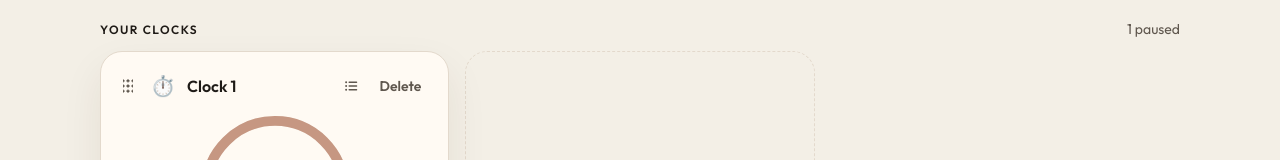
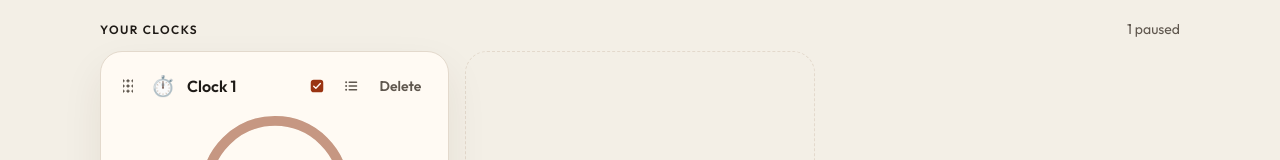
Before and after one commit to Yingxu-Mu/countdown-clocks, a React (Vite) app: page / in a window 1280 px wide. Both pictures are taken after a click on the button "Add a clock". Shown: the part 176-336 px from the top of the page. Built offline with nearby package versions, Linux system fonts and the light colour scheme.

Commit message:
set focus mode to optional

```diff
--- a/src/App.tsx
+++ b/src/App.tsx
@@ -17,7 +17,7 @@ import { DraftClock } from './components/DraftClock'
 import { SoundSwitch } from './components/SoundSwitch'
 import { StyleSwitch } from './components/StyleSwitch'
 import { DEFAULT_CLOCK_ICON } from './icons'
-import { freshLedger, noteEdit, noteFlip, noteKind, notePause, noteReset, noteStart, repairUncountedFinish } from './ledger'
+import { freshLedger, noteEdit, noteFlip, noteFocus, noteKind, notePause, noteReset, noteStart, repairUncountedFinish } from './ledger'
 import { playSound, prepareSound, primeAudio, unlockSound } from './sounds'
 import { indexUnderPoint, type FrozenSlot } from './reorder'
 import { loadClocks, loadSettings, saveClocks, saveSettings, subscribeStorage } from './storage'
@@ -463,6 +463,10 @@ export default function App() {
     setClocks((current) => current.map((clock) => (clock.id === id ? noteKind(clock, kind) : clock)))
   }
 
+  function updateFocus(id: string, focus: boolean) {
+    setClocks((current) => current.map((clock) => (clock.id === id ? noteFocus(clock, focus) : clock)))
+  }
+
   function updateTitle(id: string, label: string) {
     const next = label.trim().slice(0, 40)
     if (!next) return
@@ -672,6 +676,7 @@ export default function App() {
                   onTimeChange={(totalSeconds) => updateTime(clock.id, totalSeconds)}
                   onFlip={() => flipClock(clock.id)}
                   onKind={(kind) => updateKind(clock.id, kind)}
+                  onFocus={(focus) => updateFocus(clock.id, focus)}
                   onReorderPointerDown={(event) => onReorderPointerDown(clock.id, event)}
                   onReorderPointerMove={(event) => onReorderPointerMove(clock.id, event)}
                   onReorderPointerUp={(event) => onReorderPointerUp(clock.id, event)}
--- a/src/clocks.ts
+++ b/src/clocks.ts
@@ -24,7 +24,8 @@ export function nextLabel(clocks: readonly Clock[]): string {
 //
 // A stopwatch that reaches 99:59:59 is paused, not marked done, and it does
 // not chime. A countdown whose `endsAt` has passed is the only path that
-// counts an Unbroken success and later plays the finish sound.
+// counts an Unbroken success, and only when that run had focus on. The finish
+// sound plays afterwards.
 export function settleClocks(clocks: readonly Clock[], now: number): Clock[] {
   let changed = false
   const next = clocks.map((clock) => {
--- a/src/components/ClockBack.tsx
+++ b/src/components/ClockBack.tsx
@@ -2,12 +2,12 @@
 //
 // Accumulate is the default view: total running time (both directions), plus
 // today and the previous day that actually has time. Unbroken is the other
-// view: the rate of countdowns that reached zero without a pause, reset, edit,
-// or flip. The radio only switches the view. Both ledgers are recorded from
-// the moment the clock is created, whichever button is selected.
+// view: the rate of focused countdowns that reached zero without a pause,
+// reset, edit, or flip. The radio only switches the view. Accumulate records
+// every running minute. Unbroken records a countdown only while focus is on.
 //
 // An open attempt is shown as a provisional success so the rate moves as soon
-// as a clean run starts, and falls back if that run is interrupted.
+// as a clean focused run starts, and falls back if that run is interrupted.
 
 import { useEffect, useRef, useState } from 'react'
 import { displayAccrued, priorDay, todayAccrued } from '../ledger'
@@ -19,11 +19,12 @@ type ClockBackProps = {
   clock: Clock
   now: number
   onKind: (kind: ClockKind) => void
+  onFocus: (focus: boolean) => void
   onTurn: () => void
   onDelete: () => void
 }
 
-export function ClockBack({ clock, now, onKind, onTurn, onDelete }: ClockBackProps) {
+export function ClockBack({ clock, now, onKind, onFocus, onTurn, onDelete }: ClockBackProps) {
   const unbroken = clock.kind === 'continuous'
   // Count the in-progress clean run as a success for the percentage only.
   // The stored `successes` value is not incremented until the countdown ends.
@@ -43,6 +44,7 @@ export function ClockBack({ clock, now, onKind, onTurn, onDelete }: ClockBackPro
           <h3 className="card-label">{clock.label}</h3>
         </div>
         <div className="card-tools">
+          <FocusToggle label={clock.label} pressed={clock.focus} onChange={onFocus} />
           <TurnButton label={`Show the clock for ${clock.label}`} pressed onClick={onTurn} />
           <DeleteButton label={clock.label} onDelete={onDelete} />
         </div>
@@ -82,7 +84,7 @@ export function ClockBack({ clock, now, onKind, onTurn, onDelete }: ClockBackPro
             </div>
             <p className="insight-note">
               {attempts === 0
-                ? 'A countdown counts only when it reaches the end without a pause.'
+                ? 'A countdown counts when focus is on and it reaches the end without a pause.'
                 : clock.attemptOpen && clock.successes + clock.failures === 0
                   ? 'This run is still going.'
                   : clock.attemptOpen
@@ -159,6 +161,54 @@ export function DeleteButton({ label, onDelete }: { label: string; onDelete: ()
   )
 }
 
+// Checkbox for focus mode. Checked runs can become Unbroken successes or
+// failures. Unchecked countdowns keep their time on Accumulate and stay out
+// of the Unbroken rate.
+export function FocusToggle({
+  label,
+  pressed,
+  onChange,
+}: {
+  label: string
+  pressed: boolean
+  onChange: (focus: boolean) => void
+}) {
+  return (
+    <button
+      type="button"
+      className="focus-toggle"
+      role="checkbox"
+      aria-checked={pressed}
+      aria-label={`Focus mode for ${label}`}
+      title={pressed ? 'Focus on' : 'Focus off'}
+      onClick={() => onChange(!pressed)}
+    >
+      <svg className="focus-icon" viewBox="0 0 24 24" aria-hidden="true">
+        <rect
+          x="4.5"
+          y="4.5"
+          width="15"
+          height="15"
+          rx="3"
+          fill={pressed ? 'currentColor' : 'none'}
+          stroke="currentColor"
+          strokeWidth="1.7"
+        />
+        {pressed ? (
+          <path
+            d="M7.6 12.2l2.9 2.9 6-6.4"
+            fill="none"
+            stroke="var(--on-accent)"
+            strokeWidth="1.8"
+            strokeLinecap="round"
+            strokeLinejoin="round"
+          />
+        ) : null}
+      </svg>
+    </button>
+  )
+}
+
 // Same control on both faces. The mark is an itemized list (three bullets and
 // three lines), distinct from the circular-arrow button that flips countdown
 // and stopwatch.
--- a/src/components/ClockCard.tsx
+++ b/src/components/ClockCard.tsx
@@ -24,7 +24,7 @@ import {
 } from 'react'
 import type { Clock, ClockKind } from '../types'
 import { MAX_DURATION_MS, displayClock, formatClock } from '../time'
-import { ClockBack, DeleteButton, TurnButton } from './ClockBack'
+import { ClockBack, DeleteButton, FocusToggle, TurnButton } from './ClockBack'
 import { ClockIcon } from './ClockIcon'
 import { IconChooser } from './IconChooser'
 import { NumberWheel } from './NumberWheel'
@@ -49,6 +49,7 @@ type ClockCardProps = {
   onTimeChange: (totalSeconds: number) => void
   onFlip: () => void
   onKind: (kind: ClockKind) => void
+  onFocus: (focus: boolean) => void
   dragging: boolean
   dragStyle?: CSSProperties
   onReorderPointerDown: (event: ReactPointerEvent<HTMLButtonElement>) => void
@@ -69,6 +70,7 @@ export function ClockCard({
   onTimeChange,
   onFlip,
   onKind,
+  onFocus,
   dragging,
   dragStyle,
   onReorderPointerDown,
@@ -390,6 +392,7 @@ export function ClockCard({
           </h3>
         </div>
         <div className="card-tools">
+          <FocusToggle label={clock.label} pressed={clock.focus} onChange={onFocus} />
           <TurnButton label={`Show kept time for ${clock.label}`} onClick={showBack} />
           <DeleteButton label={clock.label} onDelete={onDelete} />
         </div>
@@ -503,6 +506,7 @@ export function ClockCard({
               now={now}
               onKind={onKind}
               onTurn={showFront}
+              onFocus={onFocus}
               onDelete={onDelete}
             />
           </div>
--- a/src/index.css
+++ b/src/index.css
@@ -744,6 +744,40 @@ input::placeholder {
   display: block;
 }
 
+.focus-toggle {
+  appearance: none;
+  width: 32px;
+  height: 32px;
+  padding: 0;
+  border: 0;
+  border-radius: 8px;
+  background: transparent;
+  color: var(--muted);
+  display: grid;
+  place-items: center;
+  cursor: pointer;
+}
+
+.focus-toggle:hover {
+  background: var(--hover);
+  color: var(--ink);
+}
+
+.focus-toggle[aria-checked='true'] {
+  color: var(--accent);
+}
+
+.focus-toggle[aria-checked='true']:hover {
+  background: var(--accent-soft);
+  color: var(--accent);
+}
+
+.focus-icon {
+  width: 18px;
+  height: 18px;
+  display: block;
+}
+
 .insight {
   flex: 1;
   display: flex;
--- a/src/ledger.ts
+++ b/src/ledger.ts
@@ -2,12 +2,13 @@ import { MAX_DURATION_MS, finiteMs } from './time'
 import type { Clock, ClockKind } from './types'
 
 // Both ledgers start empty. `kind` is only the view on the back of the card:
-// Accumulate shows the time totals, Unbroken shows the success rate. Recording
-// does not wait for the user to pick a view.
+// Accumulate shows the time totals, Unbroken shows the success rate. Accumulate
+// records every running minute. Unbroken records a countdown only while focus
+// is on.
 
 export function freshLedger(): Pick<
   Clock,
-  'kind' | 'accruedMs' | 'accruedFrom' | 'accruedDays' | 'successes' | 'failures' | 'attemptOpen'
+  'kind' | 'accruedMs' | 'accruedFrom' | 'accruedDays' | 'successes' | 'failures' | 'attemptOpen' | 'focus'
 > {
   return {
     kind: 'accumulate',
@@ -17,6 +18,7 @@ export function freshLedger(): Pick<
     successes: 0,
     failures: 0,
     attemptOpen: false,
+    focus: true,
   }
 }
 
@@ -156,14 +158,16 @@ export function priorDay(clock: Clock, now: number): { label: string; ms: number
 
 // --- Unbroken attempts -------------------------------------------------------
 //
-// A success is one countdown that starts at its full length and reaches zero
-// without a pause, reset, time edit, or flip to the stopwatch. Stopping early
-// is a failure. The stopwatch never creates a success: it has no natural end
-// except the 99h cap, which only pauses.
+// A success is one focused countdown that starts at its full length and reaches
+// zero without a pause, reset, time edit, or flip to the stopwatch. Stopping
+// early is a failure. The stopwatch never creates a success: it has no natural
+// end except the 99h cap, which only pauses. A countdown with focus off never
+// opens an attempt, so it can neither succeed nor fail.
 //
-// An attempt opens in `noteStart` when the countdown being started still has
-// `remainingMs === durationMs`. Editing the time before the first start does
-// not fail, because no attempt is open yet.
+// An attempt opens in `noteStart` when focus is on and the countdown being
+// started still has `remainingMs === durationMs`. Editing the time before the
+// first start does not fail, because no attempt is open yet. Turning focus off
+// drops an open attempt without counting it.
 
 function fail(clock: Clock): Clock {
   if (!clock.attemptOpen) return clock
@@ -180,14 +184,21 @@ function fullCountdown(clock: Clock): boolean {
   return clock.mode !== 'up' && clock.remainingMs === clock.durationMs && clock.remainingMs > 0
 }
 
-// Begin a running segment. Opens an Unbroken attempt only for a full countdown.
-// A stopwatch start, or resuming a countdown that is already part-way, keeps
-// whatever attempt flag was already there (normally false).
+// The only shape that may open an Unbroken attempt: focus on, and a countdown
+// that is still showing its full length.
+function focusAttempt(clock: Clock): boolean {
+  return clock.focus && fullCountdown(clock)
+}
+
+// Begin a running segment. Opens an Unbroken attempt only for a focused full
+// countdown. A stopwatch start, a countdown with focus off, or resuming a
+// countdown that is already part-way keeps whatever attempt flag was already
+// there (normally false).
 export function noteStart(clock: Clock, now: number): Clock {
   return {
     ...clock,
     accruedFrom: now,
-    attemptOpen: fullCountdown(clock) ? true : clock.attemptOpen,
+    attemptOpen: focusAttempt(clock) ? true : clock.attemptOpen,
   }
 }
 
@@ -198,16 +209,16 @@ export function notePause(clock: Clock, now: number): Clock {
 
 // Reset banks time and fails an open attempt.
 // `stillRunning` means the reset is restarting the same face immediately
-// (the button was pressed while the clock was running). A countdown restart
-// opens a new attempt because reset puts it back on its full length. A
-// stopwatch restart does not: count-up is not an attempt. A reset while
+// (the button was pressed while the clock was running). A focused countdown
+// restart opens a new attempt because reset puts it back on its full length.
+// A stopwatch restart, or a countdown with focus off, does not. A reset while
 // paused or done only closes the books.
 export function noteReset(clock: Clock, now: number, stillRunning: boolean): Clock {
   const interrupted = clock.status !== 'done' && clock.attemptOpen
   let next = interrupted ? fail(bank(clock, now)) : bank(clock, now)
   if (!stillRunning) return next
   next = { ...next, accruedFrom: now }
-  if (clock.mode !== 'up') next = { ...next, attemptOpen: true }
+  if (clock.focus && clock.mode !== 'up') next = { ...next, attemptOpen: true }
   return next
 }
 
@@ -226,26 +237,38 @@ export function noteEdit(clock: Clock, now: number, stillRunning: boolean): Cloc
   return { ...next, accruedFrom: now }
 }
 
-// Natural expiry of a countdown. Counts a success when an attempt was open,
-// and also when the snapshot is still a full countdown. The second case covers
-// a finish whose start note was lost (for example a stale timer closure) so
-// the first clean run is not dropped. `attemptOpen` is forced on before
-// `succeed` so that fallback actually increments.
+// Natural expiry of a countdown. Counts a success when focus is on and an
+// attempt was open, and also when focus is on and the snapshot is still a full
+// countdown. The second case covers a finish whose start note was lost (for
+// example a stale timer closure) so the first clean focused run is not dropped.
+// `attemptOpen` is forced on before `succeed` so that fallback actually
+// increments. Focus off never earns a success.
 export function noteDone(clock: Clock, now: number): Clock {
-  const earned = clock.attemptOpen || fullCountdown(clock)
+  const earned = clock.focus && (clock.attemptOpen || fullCountdown(clock))
   return succeed(bank({ ...clock, status: 'running', attemptOpen: earned }, now))
 }
 
-// Safety net used by App after a render. If a countdown went from running to
-// done and neither successes nor failures moved, the completion path forgot
-// to count a clean run. Add the success. Manual zero is excluded by the
-// caller, which seeds `finishedIds` before committing that edit.
+// Safety net used by App after a render. If a focused countdown went from
+// running to done and neither successes nor failures moved, the completion
+// path forgot to count a clean run. Add the success. Manual zero is excluded
+// by the caller, which seeds `finishedIds` before committing that edit.
 export function repairUncountedFinish(before: Clock, after: Clock): Clock {
   if (before.mode === 'up' || after.mode === 'up') return after
   if (before.status !== 'running' || after.status !== 'done') return after
   if (after.successes !== before.successes || after.failures !== before.failures) return after
+  if (!before.focus) return after
   if (!before.attemptOpen && !fullCountdown(before)) return after
   return { ...after, attemptOpen: false, successes: after.successes + 1 }
+}
+
+// Focus is the gate on Unbroken. Turning it on does not adopt a run that has
+// already started; the next full countdown start is what opens an attempt.
+// Turning it off drops an open attempt without a success or a failure, and
+// the clock keeps running.
+export function noteFocus(clock: Clock, focus: boolean): Clock {
+  if (clock.focus === focus) return clock
+  if (!focus) return { ...clock, focus: false, attemptOpen: false }
+  return { ...clock, focus: true }
 }
 
 // Switching Accumulate / Unbroken is a view change only. Totals and the
@@ -257,9 +280,9 @@ export function noteKind(clock: Clock, kind: ClockKind): Clock {
 
 // Finish reconciling a clock just loaded from storage.
 // `finishedAt` is set when a countdown's deadline passed while the tab was
-// closed; that still counts as a real finish. A paused clock that still had
-// an attempt open is a failure. A running full countdown is armed again so
-// the reload itself is not an interruption.
+// closed; that still counts as a real finish when focus is on. A paused clock
+// that still had an attempt open is a failure. A running focused full
+// countdown is armed again so the reload itself is not an interruption.
 export function reconcileStored(clock: Clock, now: number, finishedAt: number | null): Clock {
   if (finishedAt != null) {
     const done = noteDone(
@@ -273,6 +296,6 @@ export function reconcileStored(clock: Clock, now: number, finishedAt: number |
     return { ...closed, accruedFrom: null }
   }
   const accruedFrom = clock.accruedFrom ?? now
-  if (fullCountdown(clock)) return { ...clock, accruedFrom, attemptOpen: true }
+  if (clock.focus && fullCountdown(clock)) return { ...clock, accruedFrom, attemptOpen: true }
   return { ...clock, accruedFrom }
 }
--- a/src/storage.ts
+++ b/src/storage.ts
@@ -70,6 +70,9 @@ function normalizeClock(value: unknown, now: number): Clock | null {
   let successes = countOf(value.successes)
   let failures = countOf(value.failures)
   let attemptOpen = value.attemptOpen === true
+  // Clocks saved before focus existed were already scoring every clean
+  // countdown, so a missing value stays on. Only an explicit false turns it off.
+  const focus = value.focus !== false
   let finishedAt: number | null = null
 
   if (mode === 'up') {
@@ -139,6 +142,7 @@ function normalizeClock(value: unknown, now: number): Clock | null {
       successes,
       failures,
       attemptOpen,
+      focus,
       status,
     },
     now,
```
Also changed, not shown: src/types.ts (+10 -4 lines).
